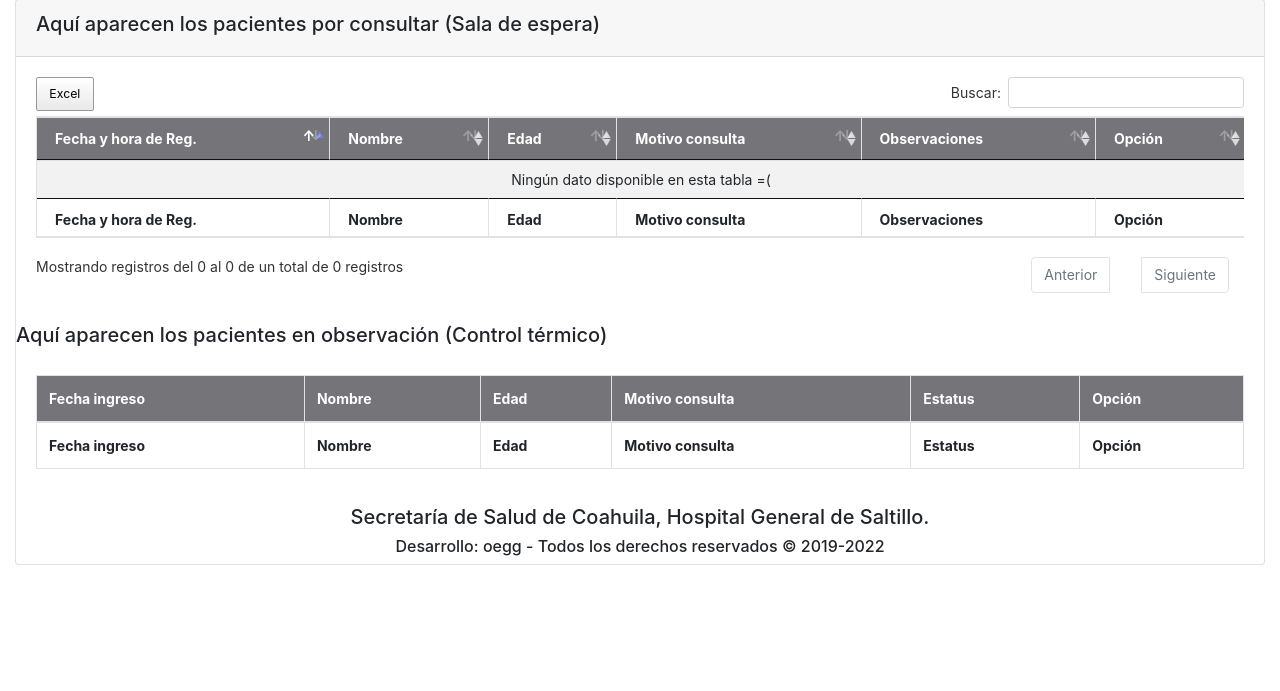
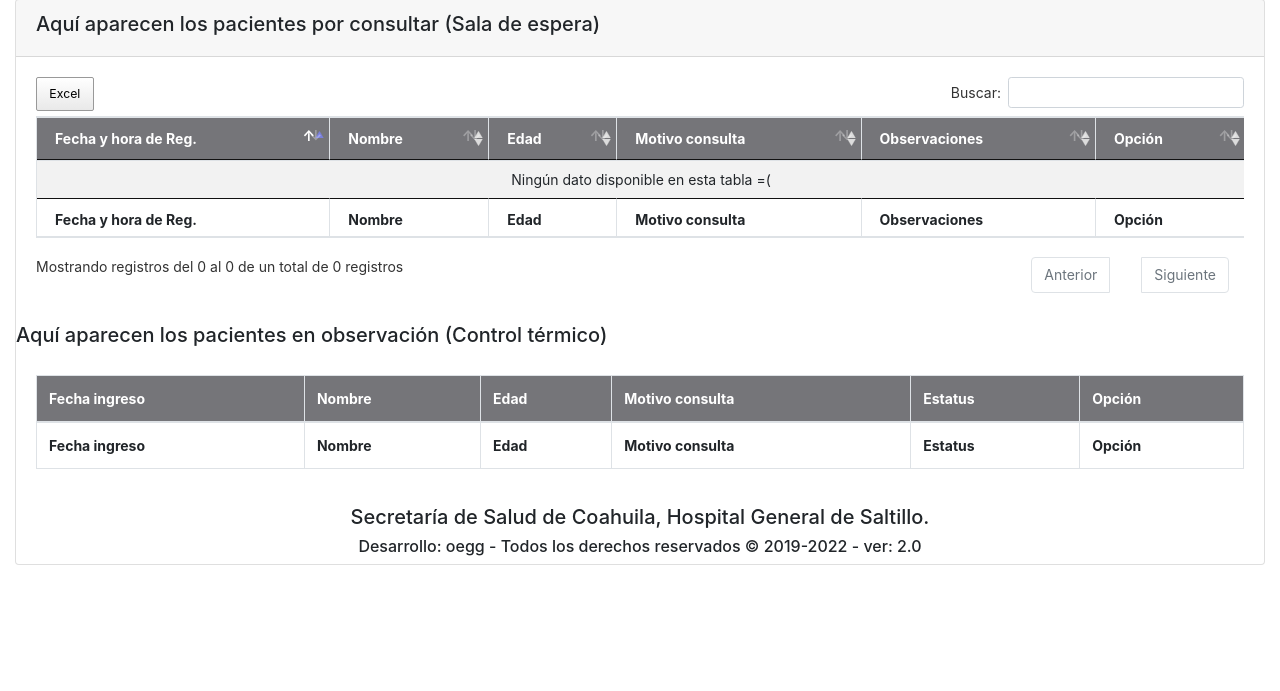
Before and after one commit to oegg10/expurg, a PHP site: page /modelos/consultas/index.php in a window 1280 px wide. Shown: the part 109-800 px from the top of the page. Run offline with PHP 8.4, Linux system fonts and the light colour scheme; the visitor is signed in with stand-in values (Sample User, id 1); data that the repository does not hold is empty; some libraries are stand-ins or nearby versions.

Commit message:
Agregando Version 2.0

```diff
--- a/modelos/extend/footer.php
+++ b/modelos/extend/footer.php
@@ -2,7 +2,7 @@
     <h5 style="text-align: center;">Secretaría de Salud de Coahuila, Hospital General de Saltillo.</h5>
 </strong>
 <h6 style="text-align: center;">
-    Desarrollo: oegg - Todos los derechos reservados &copy; 2019-2022
+    Desarrollo: oegg - Todos los derechos reservados &copy; 2019-2022 - ver: 2.0
 </h6>
 
 <!--DataTable-->
```
